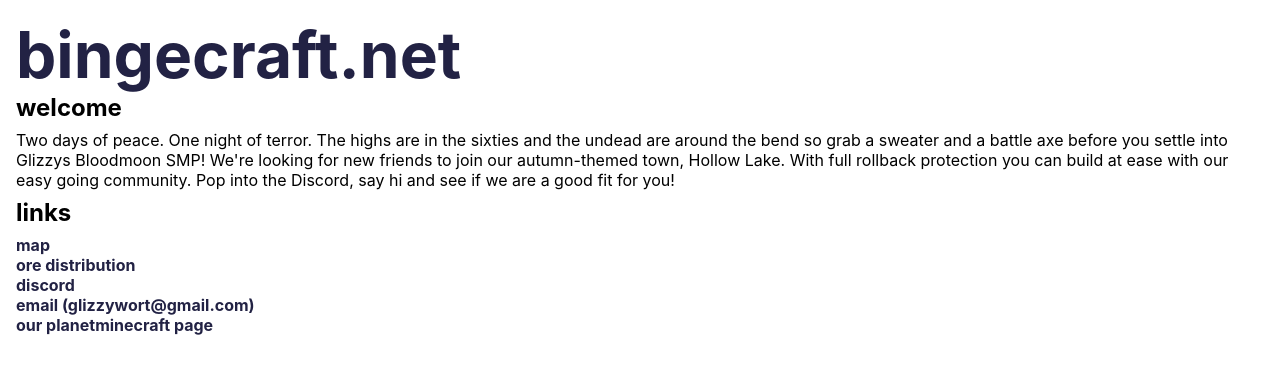
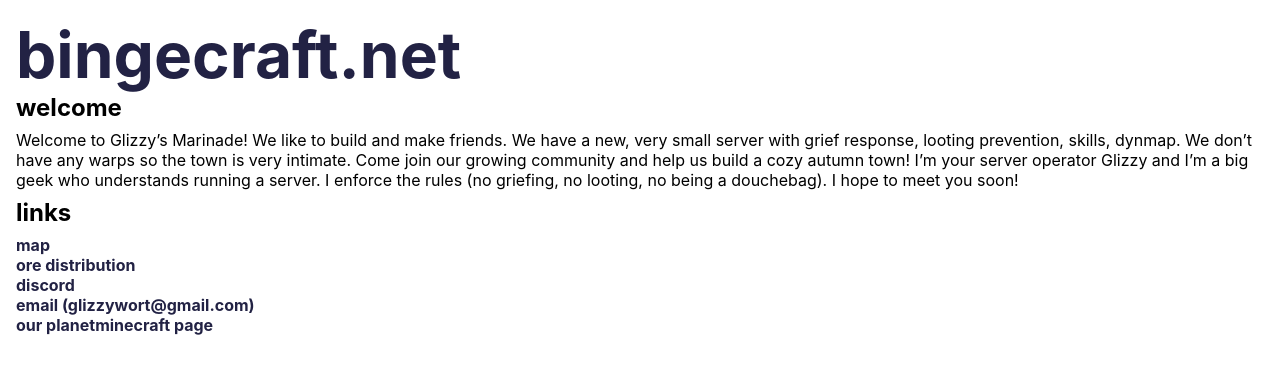
Before and after one commit to bingecraft-net/webapp, a React (Create React App) app in the folder webapp/: page / in a window 1280 px wide. Shown: the top 374 px of the page. Built offline with nearby package versions, Linux system fonts and the light colour scheme.

Commit message:
update description

```diff
--- a/webapp/src/App.tsx
+++ b/webapp/src/App.tsx
@@ -18,13 +18,14 @@
       <div>
         <h2 style={{ margin: 0 }}>welcome</h2>
         <p style={{ margin: '0.5rem 0' }}>
-          Two days of peace. One night of terror. The highs are in the
-          sixties and the undead are around the bend so grab a sweater and
-          a battle axe before you settle into Glizzys Bloodmoon SMP! We're
-          looking for new friends to join our autumn-themed town, Hollow
-          Lake. With full rollback protection you can build at ease with
-          our easy going community. Pop into the Discord, say hi and see if
-          we are a good fit for you!
+          Welcome to Glizzy’s Marinade! We like to build and make friends.
+          We have a new, very small server with grief response, looting
+          prevention, skills, dynmap. We don’t have any warps so the town
+          is very intimate. Come join our growing community and help us
+          build a cozy autumn town! I’m your server operator Glizzy and I’m
+          a big geek who understands running a server. I enforce the rules
+          (no griefing, no looting, no being a douchebag). I hope to meet
+          you soon!
         </p>
       </div>
       <div>
```
